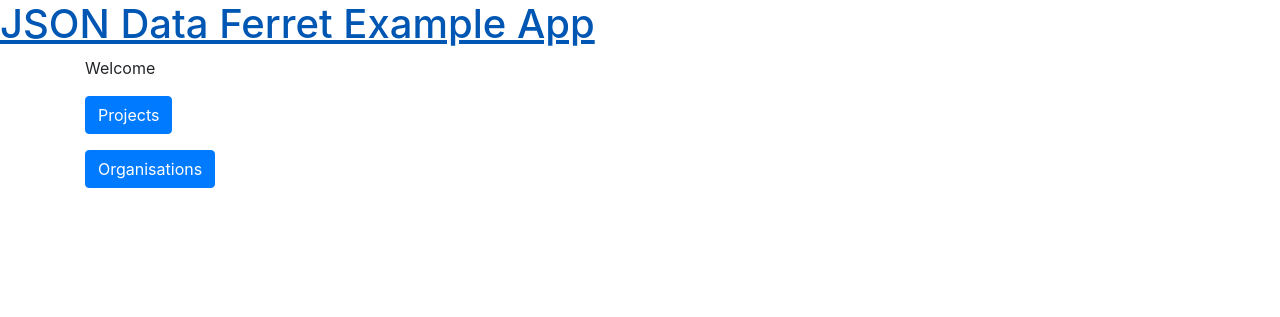
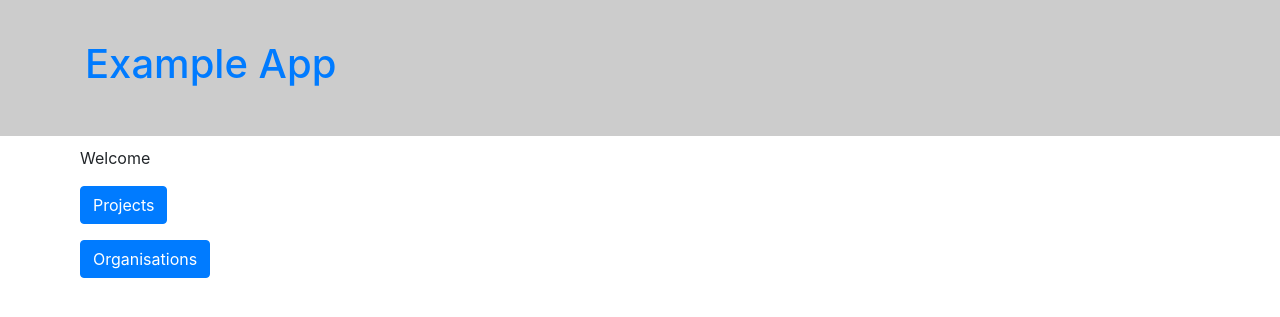
Before and after one commit to OpenDataServices/json-data-ferret, a Django app: page /app/admin/ in a window 1280 px wide. Shown: the top 317 px of the page. Run offline with Django 3.2, Linux system fonts and the light colour scheme; the visitor is signed in with stand-in values (Sample User, id 1); some libraries are stand-ins or nearby versions.

Commit message:
web: Header title, colours, spacing and body spacing

```diff
--- a/jsondataferretexampleapp/templates/jsondataferretexampleapp/base.html
+++ b/jsondataferretexampleapp/templates/jsondataferretexampleapp/base.html
@@ -6,12 +6,13 @@
         <link rel="stylesheet" href="https://stackpath.bootstrapcdn.com/bootstrap/4.4.1/css/bootstrap.min.css" integrity="sha384-Vkoo8x4CGsO3+Hhxv8T/Q5PaXtkKtu6ug5TOeNV6gBiFeWPGFN9MuhOf23Q9Ifjh" crossorigin="anonymous">
     </head>
     <body>
-        <div class="page-header">
-            <h1><a href="{% url 'jsondataferretexampleapp_index' %}">JSON Data Ferret Example App</a></h1>
-
+        <div class="page-header" style="background: #ccc; padding: 40px 10px;">
+            <div class="content container">
+                <h1><a href="{% url 'jsondataferretexampleapp_index' %}">Example App</a></h1>
+            </div>
         </div>
 
-        <div class="content container">
+        <div class="content container" style="padding: 10px;">
             {% block content %}
             {% endblock %}
         </div>
```
Also changed, not shown: jsondataferret/templates/jsondataferret/base.html (+5 -4 lines).
